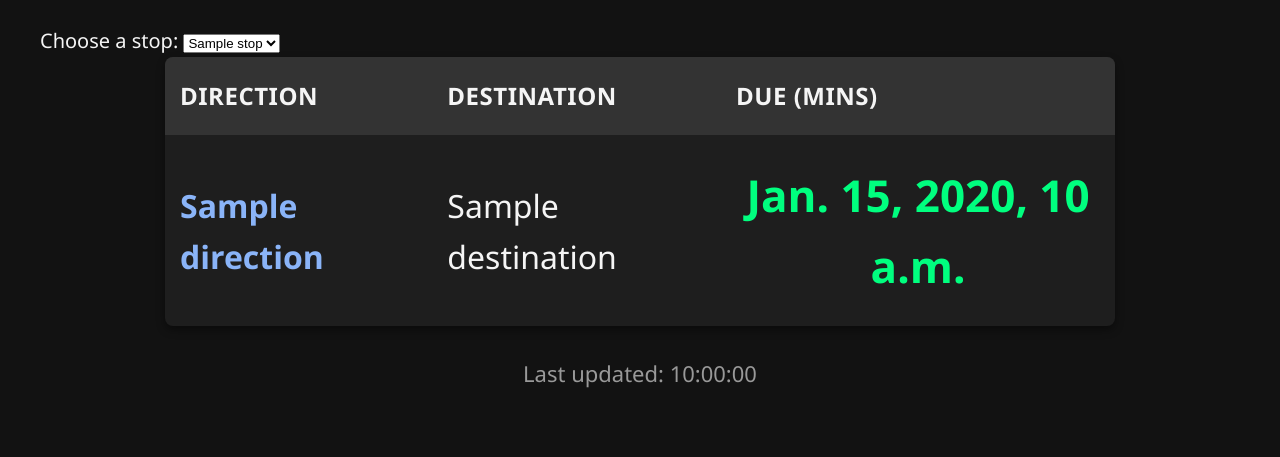
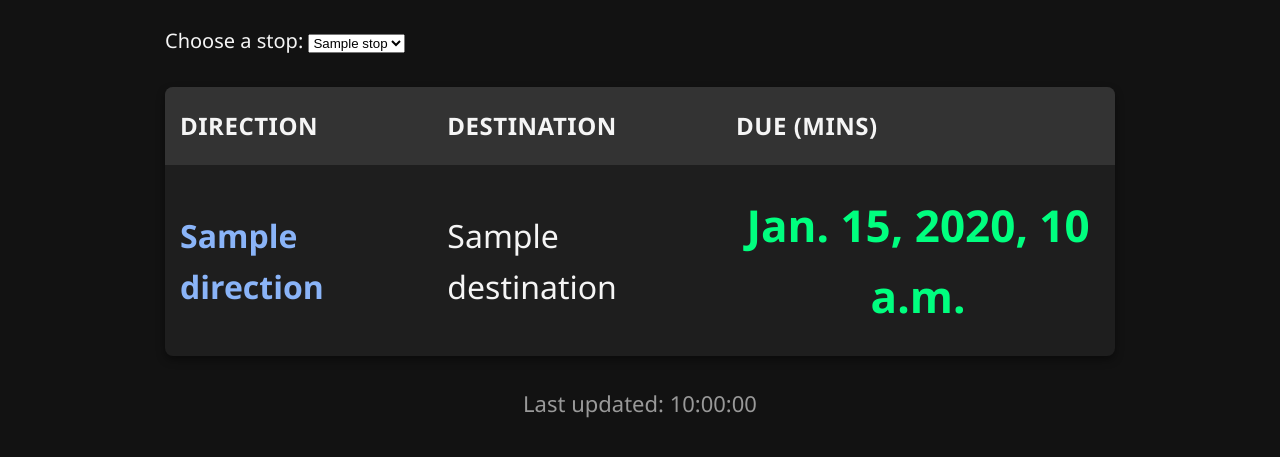
Before and after one commit to josel82/luas-forecast-app, a Django app: template forecast/templates/forecast/index.html in a window 1280 px wide. Shown: the part 152-609 px from the top of the page. Run offline with Django 5.2, Linux system fonts and the light colour scheme; the template is opened without the code that fills it: most values are stand-ins (such as "Sample title", 1, 10 or a date in 2020).

Commit message:
added added minimun styles to the dropdown menu in order to improve position in the screen

```diff
--- a/forecast/static/forecast/forecast.css
+++ b/forecast/static/forecast/forecast.css
@@ -35,12 +35,14 @@ h1 {
     font-weight: 300; /* Lighter weight for a modern, neutral look */
 }
 
+#luas-table, #stop-select-wrapper {
+    margin: 0 auto 30px auto;
+}
 /* --- Luas Table Design --- */
 
 #luas-table {
     width: 100%;
     border-collapse: collapse;
-    margin: 0 auto 30px auto;
     background-color: var(--color-surface-dark);
     border-radius: 8px; /* Slight rounding for softness */
     overflow: hidden; /* Ensures table children respect border-radius */
@@ -123,7 +125,7 @@ h1 {
         font-size: 3.5em;
     }
 
-    #luas-table {
+    #luas-table, #stop-select-wrapper {
         max-width: 950px; /* Max width for comfortable reading on large screens */
     }
 
```
